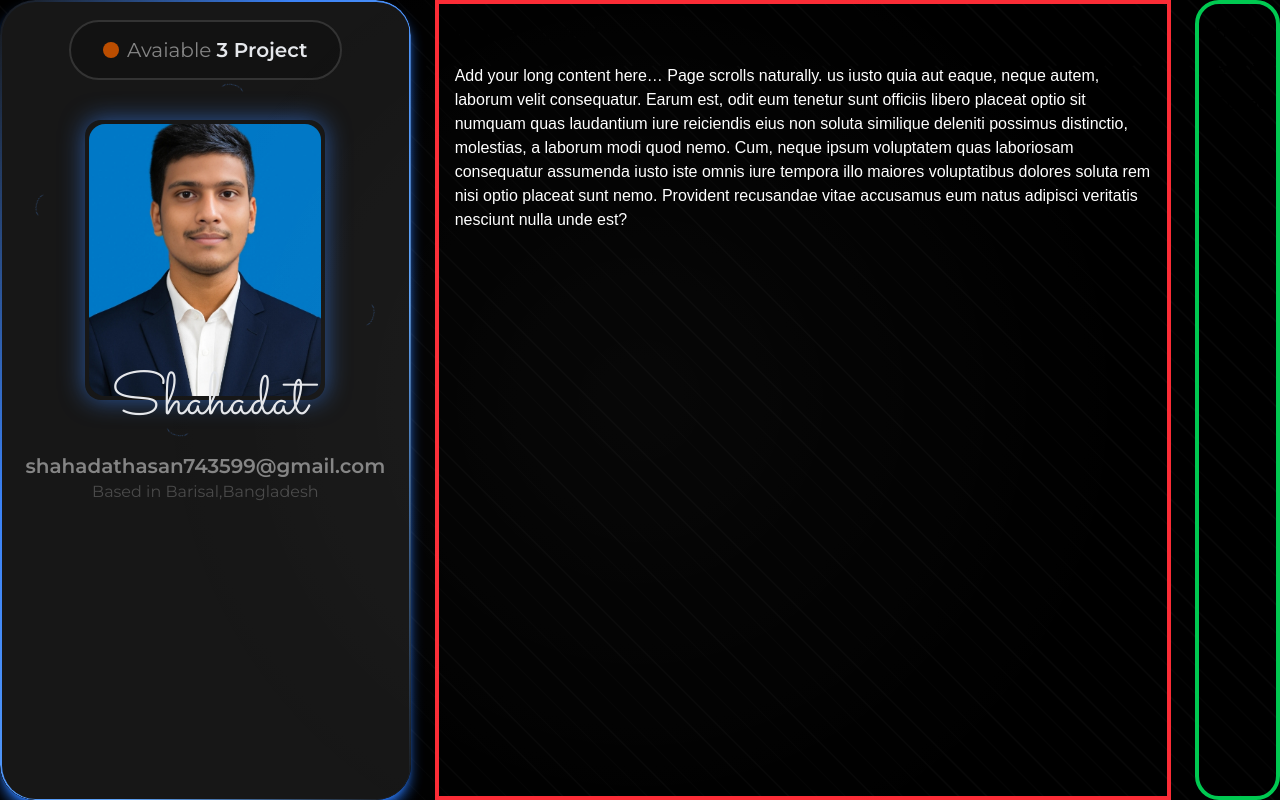
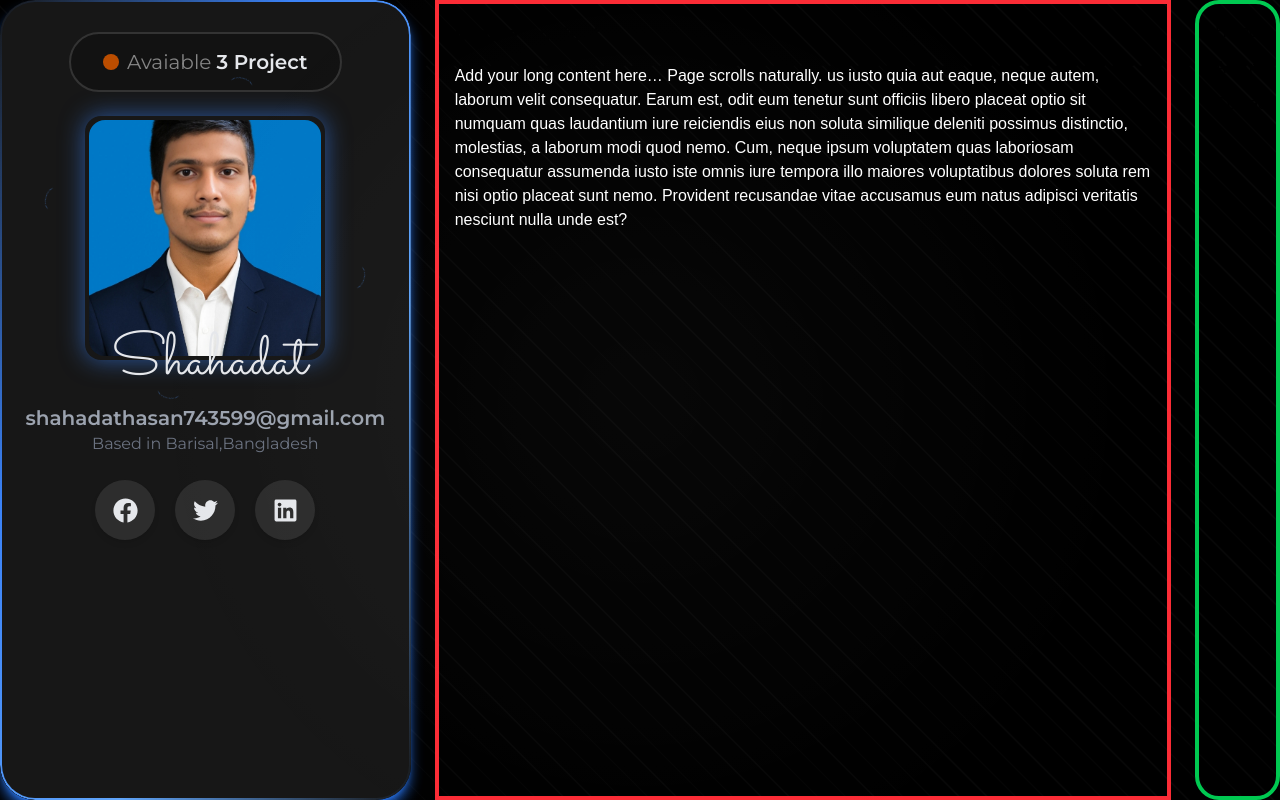
Before and after one commit to ShahadatHasan623/portfolio-shahadat, a React (Vite) app: page / in a window 1280 px wide. Built offline with nearby package versions, Linux system fonts and the light colour scheme; a web font is replaced by a local one.

Commit message:
added link button

```diff
--- a/package.json
+++ b/package.json
@@ -13,6 +13,7 @@
     "@tailwindcss/vite": "^4.1.17",
     "react": "^19.2.0",
     "react-dom": "^19.2.0",
+    "react-icons": "^5.5.0",
     "tailwindcss": "^4.1.17"
   },
   "devDependencies": {
--- a/src/App.jsx
+++ b/src/App.jsx
@@ -1,5 +1,6 @@
 import { useState } from "react";
 import profileImage from "./assets/shahadat.jpg";
+import { FaFacebook, FaLinkedin, FaTwitter } from "react-icons/fa";
 
 export default function App() {
   const [open, setOpen] = useState(false);
@@ -8,8 +9,8 @@ export default function App() {
     <div className="grid  lg:grid-cols-12 gap-6 max-w-7xl mx-auto relative">
       {/* LEFT SIDEBAR */}
       <div className="lg:col-span-4 col-span-12 animated-border h-screen lg:sticky top-0 bg-[#1a1a1a]/90 backdrop-blur-3xl shadow-lg shadow-blue-500/90 relative overflow-hidden fade-sides lg:mx-0 mx-5">
-        <div className="montserrat-font flex flex-col justify-center items-center space-y-8 ">
-          <div className="flex items-center gap-2 bg-[#121212] px-8  my-5 rounded-full border-2 border-[#333333]">
+        <div className="montserrat-font flex flex-col justify-center items-center space-y-6 py-8 ">
+          <div className="flex items-center gap-2 bg-[#121212] px-8 rounded-full border-2 border-[#333333]">
             <div className=" w-4 h-4 bg-amber-700 rounded-full my-5"></div>
             <h1 className="text-[#858585] text-xl">
               Avaiable{" "}
@@ -19,7 +20,7 @@ export default function App() {
             </h1>
           </div>
 
-          <div className="relative w-60 h-70 mx-auto profile-frame mt-5">
+          <div className="relative w-60 h-61 mx-auto profile-frame">
             <img
               src={profileImage}
               alt="Profile"
@@ -31,8 +32,33 @@ export default function App() {
             </div>
           </div>
           <div>
-            <h3 className="text-[#858585] text-center font-semibold text-xl mt-5">shahadathasan743599@gmail.com</h3>
-            <p className="text-center space-y-2 text-[#4a4a4a]">Based in Barisal,Bangladesh</p>
+            <h3 className="text-[var(--text-secondary)] text-center font-semibold text-xl mt-5">
+              shahadathasan743599@gmail.com
+            </h3>
+            <p className="text-center space-y-2 text-[var(--text-muted)]">
+              Based in Barisal,Bangladesh
+            </p>
+          </div>
+
+          <div className="flex gap-5 items-center">
+            <a
+              href="#"
+              className="w-15 h-15 rounded-full bg-[#303030]/90 backdrop-blur-3xl text-[var(--text-main)] flex items-center justify-center shadow-md hover:bg-white hover:text-black hover:scale-110 hover:shadow-lg transition-all duration-300"
+            >
+              <FaFacebook size={25} />
+            </a>
+            <a
+              href="#"
+              className="w-15 h-15 rounded-full bg-[#303030]/90 backdrop-blur-3xl text-[var(--text-main)] flex items-center justify-center shadow-md hover:bg-white hover:text-black hover:scale-110 hover:shadow-lg transition-all duration-300"
+            >
+              <FaTwitter size={25} />
+            </a>
+            <a
+              href="#"
+              className="w-15 h-15 rounded-full bg-[#303030]/90 backdrop-blur-3xl text-[var(--text-main)] flex items-center justify-center shadow-md hover:bg-white hover:text-black hover:scale-110 hover:shadow-lg transition-all duration-300"
+            >
+              <FaLinkedin size={25} />
+            </a>
           </div>
         </div>
       </div>
--- a/src/index.css
+++ b/src/index.css
@@ -121,7 +121,7 @@ body::after {
   content: "";
   position: absolute;
   inset: 0;
-  padding: 1.5px;
+  padding: 2px;
   border-radius: inherit;
 
   background: linear-gradient(
@@ -161,9 +161,8 @@ body::after {
   pointer-events: none;
 }
 
-
-.font{
-  font-family: inherit;
+.animated-border:hover::after {
+  box-shadow: 0 0 45px rgba(96, 165, 250, 0.75);
 }
 
 /* ===============================
```
Also changed, not shown: 1 other file (tests, documents, lock files or other folders).
